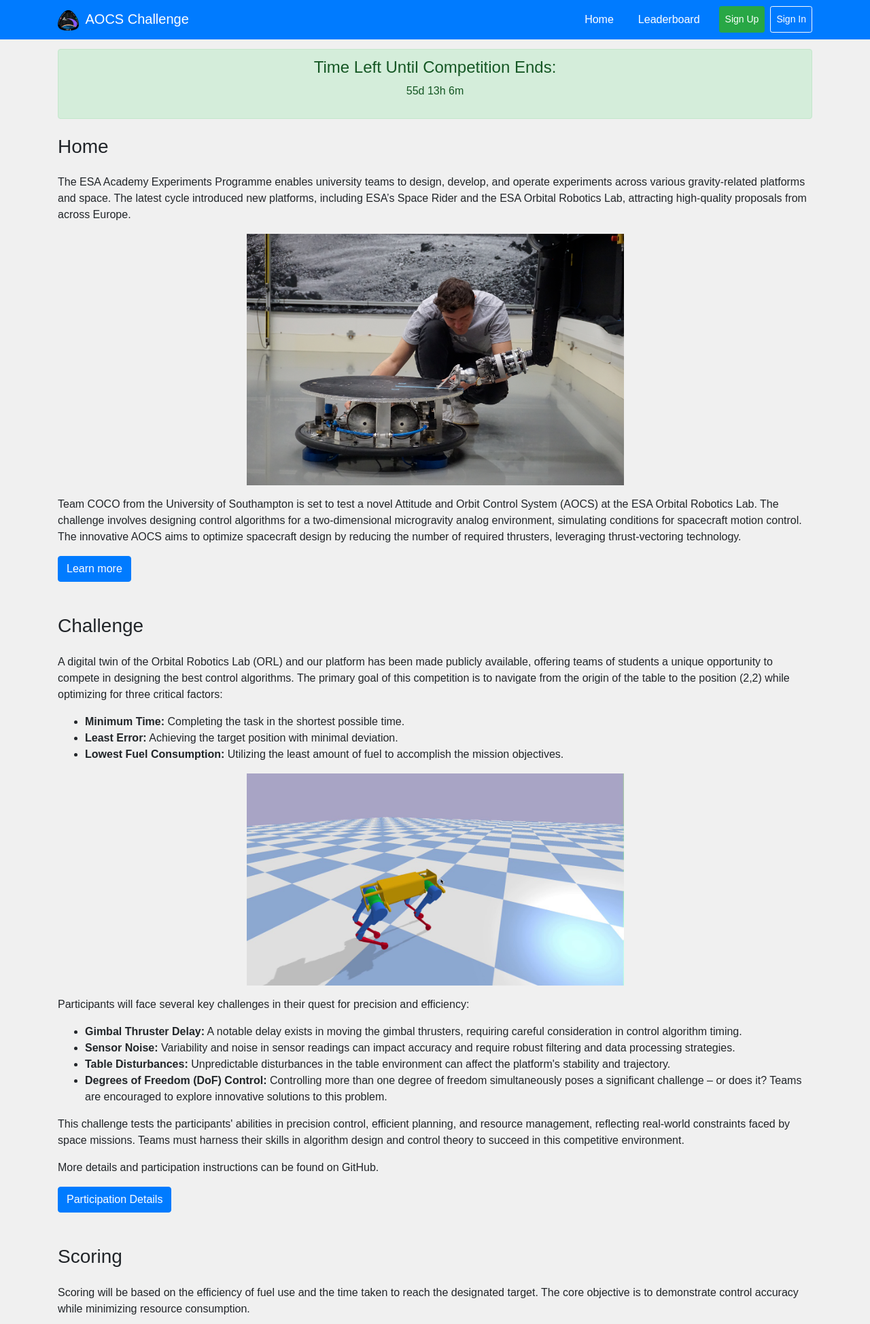
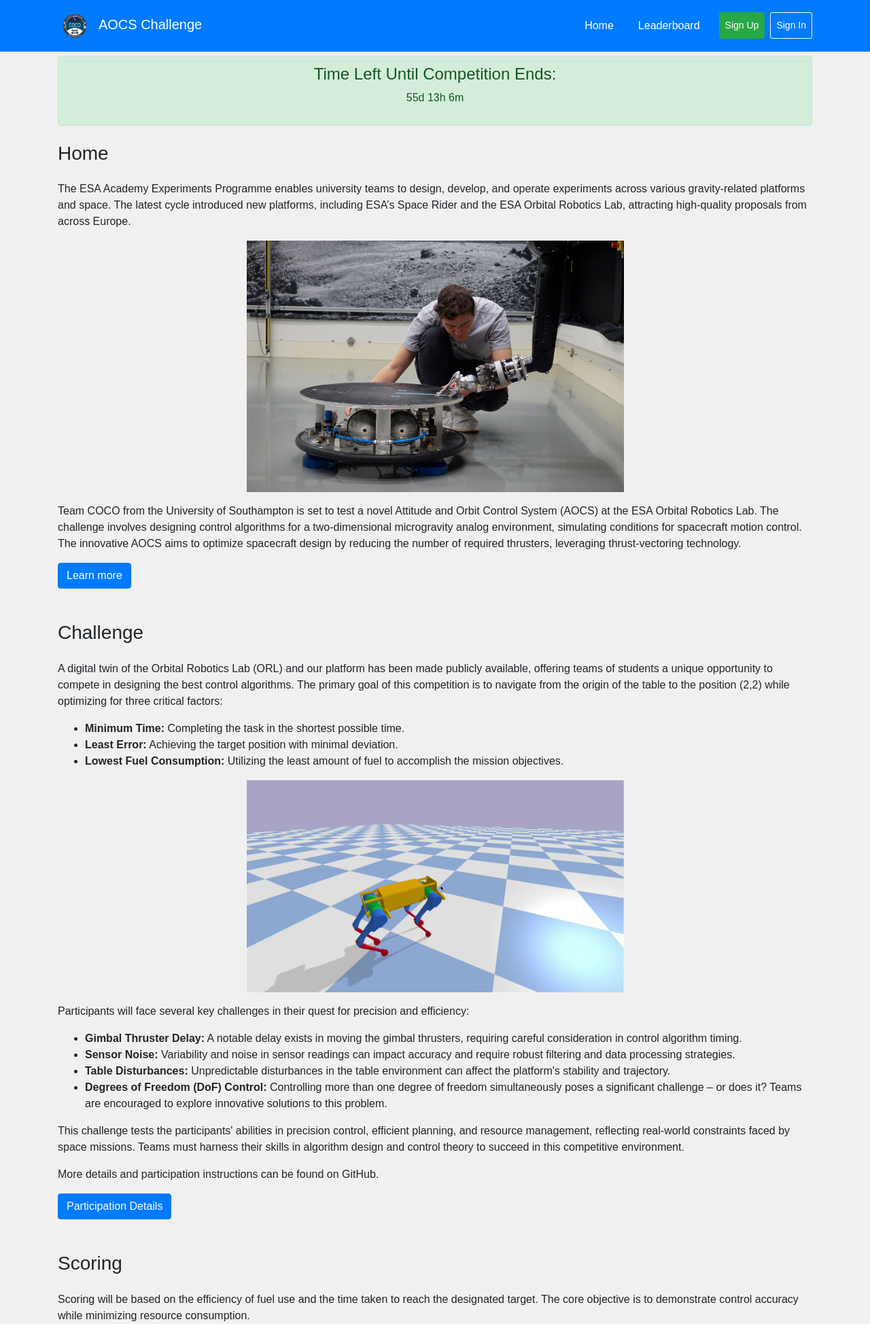
Before and after one commit to pr1u20/AOCS-Challenge-Leaderboard, a Django app: page / in a window 1280 px wide. Shown: the top 1948 px of the page at 68% size. Run offline with Django 5.2, Linux system fonts and the light colour scheme; data comes from the database, SQL or seed files in the repository; both versions use the stored data as it was after the commit; some libraries are stand-ins or nearby versions.

Commit message:
Update padding-top value in base.html and update logo image in navbar

```diff
--- a/templates/base.html
+++ b/templates/base.html
@@ -9,7 +9,7 @@
     <script id="MathJax-script" async src="https://cdn.jsdelivr.net/npm/mathjax@3/es5/tex-mml-chtml.js"></script>
     <link rel="stylesheet" href="https://stackpath.bootstrapcdn.com/bootstrap/4.5.2/css/bootstrap.min.css">
     <style>
-        body { padding-top: 56px; /* Adjusted to ensure body content does not overlap navbar */
+        body { padding-top: 66px; /* Adjusted to ensure body content does not overlap navbar */
                font-family: Arial, sans-serif;
                background-color: #f0f0f0;
         }
@@ -22,7 +22,7 @@
 <nav class="navbar navbar-expand-lg navbar-dark bg-primary fixed-top">
     <div class="container">
         <a class="navbar-brand" href="/">
-            <img src="/media/patch.png" alt="Logo" style="height: 30px; margin-right: 10px;">AOCS Challenge
+            <img src="/media/logo.png" alt="Logo" style="height: 50px; margin-right: 10px;">AOCS Challenge
         </a>
         <button class="navbar-toggler" type="button" data-toggle="collapse" data-target="#navbarResponsive" aria-controls="navbarResponsive" aria-expanded="false" aria-label="Toggle navigation">
             <span class="navbar-toggler-icon"></span>
```
Also changed, not shown: db.sqlite3, favicon.ico (added), media/logo.png (added).
